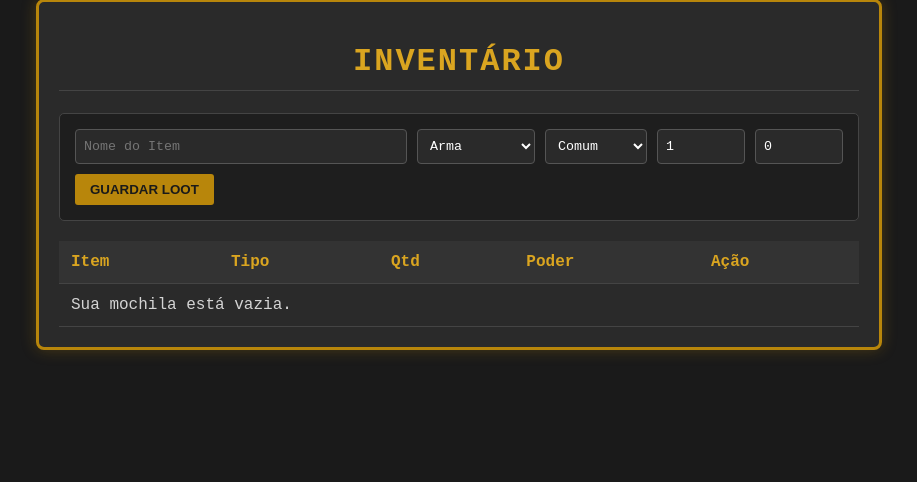
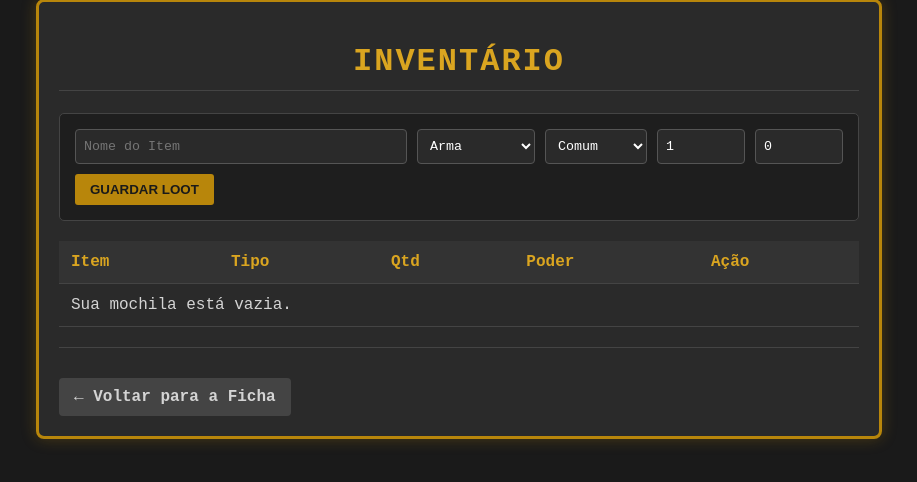
Before and after one commit to VictorEduardo-coder/SystemRPG, a Spring Boot app: page /inventario?fichaId=1&usuarioId=1 in a window 1280 px wide. Shown: the part 29-511 px from the top of the page, without its empty margins (181-1098 px from the left). Run offline with Spring Boot 4, Linux system fonts and the light colour scheme; data that the repository does not hold is empty; some of the project's set-up classes (security, data sources, template engines, error pages and the like) are left out, and stand-ins take their place.

Commit message:
Update inventario.html

```diff
--- a/zero/src/main/resources/templates/inventario.html
+++ b/zero/src/main/resources/templates/inventario.html
@@ -1,5 +1,5 @@
 <!DOCTYPE html>
-<html lang="pt-BR">
+<html lang="pt-BR" xmlns:th="http://www.thymeleaf.org">
 <head>
     <meta charset="UTF-8">
     <meta name="viewport" content="width=device-width, initial-scale=1.0">
@@ -107,6 +107,27 @@
         }
 
         .btn-usar:hover { background-color: #45a049; }
+
+        /* Botão Voltar */
+        .btn-voltar {
+            display: inline-block;
+            margin-top: 20px;
+            padding: 10px 15px;
+            background-color: #444;
+            color: #d4d4d4;
+            text-decoration: none;
+            border-radius: 4px;
+            font-weight: bold;
+        }
+        .btn-voltar:hover { background-color: #555; }
+
+        .footer-actions {
+            display: flex;
+            justify-content: flex-start;
+            border-top: 1px solid #444;
+            margin-top: 20px;
+            padding-top: 10px;
+        }
     </style>
 </head>
 <body>
@@ -150,6 +171,11 @@
         <tbody id="lista-itens">
             </tbody>
     </table>
+
+    <div class="footer-actions">
+        <a th:href="@{/painel-player(usuarioId=${usuarioId})}" class="btn-voltar">← Voltar para a Ficha</a>
+    </div>
+
 </div>
 
 <script>
```
